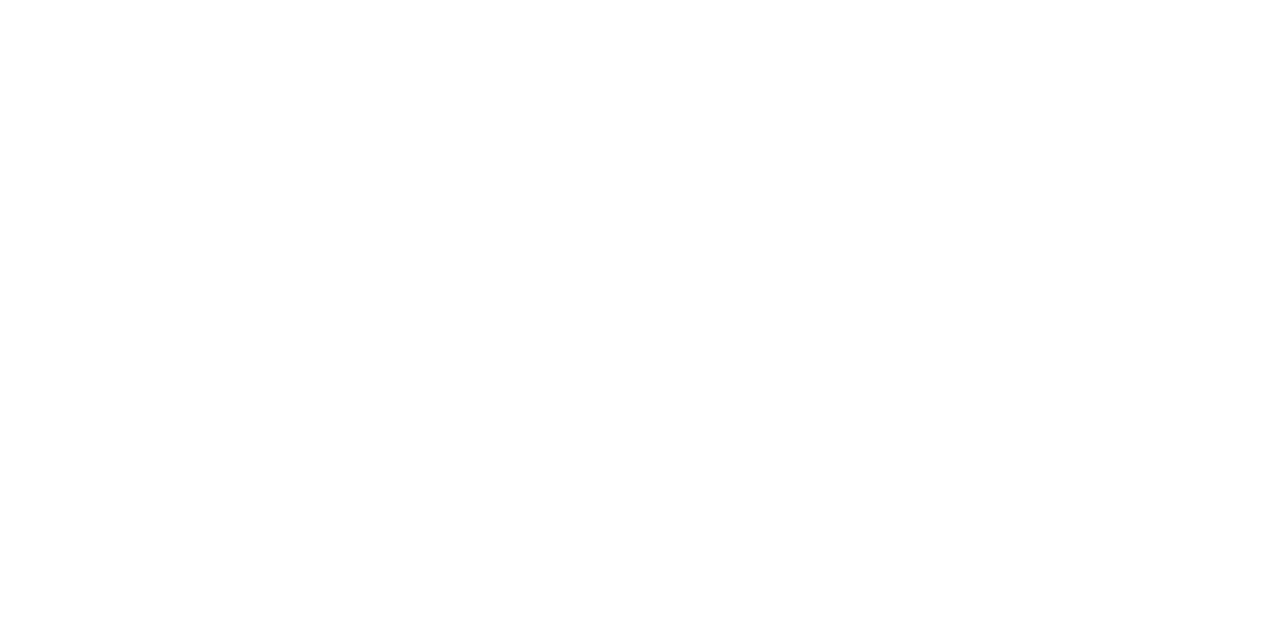
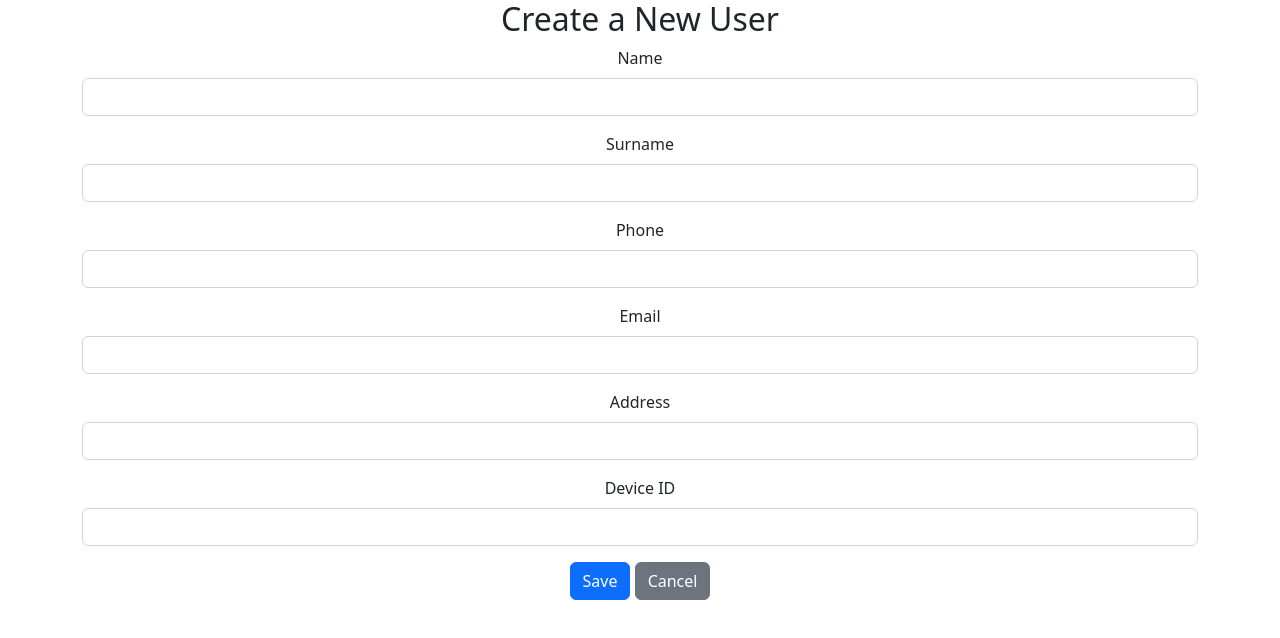
Before and after one commit to mertdogramaci/OdoScan, a React (Create React App) app in the folder frontend/: page /user/1 in a window 1280 px wide. Before the commit this address had no page. Shown: the top 638 px of the page. Built offline with nearby package versions, Linux system fonts and the light colour scheme; no server answers.

Commit message:
done something

```diff
--- a/frontend/src/App.js
+++ b/frontend/src/App.js
@@ -7,6 +7,8 @@
 import VehiclesOfUserPage from './components/pages/VehiclesOfUserPage';
 import OdometerLogsPage from './components/pages/OdometerLogsPage';
 import OdometerLogsOfVehiclePage from './components/pages/OdometerLogsOfVehiclePage';
+import EditUser from './components/pages/EditUser';
+import EditVehicle from './components/pages/EditVehicle';
 
 
 function App() {
@@ -20,6 +22,10 @@
           <Route exact element={<VehiclesOfUserPage />} path={"/vehicle/userId/:id"}/>
           <Route exact element={<OdometerLogsPage />} path={"/odometerLog"}/>
           <Route exact element={<OdometerLogsOfVehiclePage />} path={"/odometerLog/vehicleId/:id"}/>
+          <Route exact element={<EditUser />} path={'/user/:id'} />
+          <Route exact element={<EditUser />} path={"/user/create"} />
+          <Route exact element={<EditVehicle/>} path={"/vehicle/create"}/>
+          <Route exact element={<EditVehicle/>} path={"/vehicle/:id"}/>
         </Routes>
       </BrowserRouter>
     </div>
--- /dev/null
+++ b/frontend/src/components/pages/EditUser.js
@@ -0,0 +1,95 @@
+import React, { useEffect, useState } from "react";
+import { useNavigate, useParams, Link } from "react-router-dom";
+import { Button, Container, Form, FormGroup, Input, Label } from 'reactstrap';
+
+function EditUser() {
+    const initialUserState = {
+        name: "",
+        surname: "",
+        phone: "",
+        mail: "",
+        address: "",
+        deviceId: ""
+    };
+
+    const [user, setUser] = useState(initialUserState);
+    const navigate = useNavigate();
+    const { id } = useParams();
+
+    useEffect(
+        () => {
+            if (id !== undefined) {
+                fetch(`/user/${id}`).then(response => response.json()).then(data => setUser(data));
+            }
+        }, [id, setUser, user]
+    );
+
+    const handleChange = (event) => {
+        const { name, value } = event.target
+
+        setUser({ ...user, [name]: value })
+    }
+
+    const handleSubmit = async (event) => {
+        event.preventDefault();
+
+        await fetch('/user' + (user.id ? '/' + user.id : ''), {
+            method: (user.id) ? 'PUT' : 'POST',
+            headers: {
+                'Accept': 'application/json',
+                'Content-Type': 'application/json'
+            },
+            body: JSON.stringify(user)
+        });
+        setUser(initialUserState);
+        navigate('/user');
+    }
+
+    const title = <h2>{user.id ? 'Edit User' : 'Create a New User'}</h2>;
+
+    return (
+        <div>
+            <Container>
+                {title}
+                <Form onSubmit={handleSubmit}>
+                    <FormGroup>
+                        <Label for="name">Name</Label>
+                        <Input type="text" name="name" id="name" value={user.name || ''}
+                            onChange={handleChange} autoComplete="name" />
+                    </FormGroup>
+                    <FormGroup>
+                        <Label for="surname">Surname</Label>
+                        <Input type="text" name="surname" id="surname" value={user.surname || ''}
+                            onChange={handleChange} autoComplete="surname" />
+                    </FormGroup>
+                    <FormGroup>
+                        <Label for="phone">Phone</Label>
+                        <Input type="text" name="phone" id="phone" value={user.phone || ''}
+                            onChange={handleChange} autoComplete="phone" />
+                    </FormGroup>
+                    <FormGroup>
+                        <Label for="mail">Email</Label>
+                        <Input type="text" name="mail" id="mail" value={user.mail || ''}
+                            onChange={handleChange} autoComplete="email" />
+                    </FormGroup>
+                    <FormGroup>
+                        <Label for="address">Address</Label>
+                        <Input type="text" name="address" id="address" value={user.address || ''}
+                            onChange={handleChange} autoComplete="address" />
+                    </FormGroup>
+                    <FormGroup>
+                        <Label for="deviceId">Device ID</Label>
+                        <Input type="text" name="deviceId" id="deviceId" value={user.deviceId || ''}
+                            onChange={handleChange} autoComplete="deviceId" />
+                    </FormGroup>
+                    <FormGroup>
+                        <Button color="primary" type="submit">Save</Button>{' '}
+                        <Button color="secondary" tag={Link} to="/user">Cancel</Button>
+                    </FormGroup>
+                </Form>
+            </Container>
+        </div>
+    );
+}
+
+export default EditUser;
--- /dev/null
+++ b/frontend/src/components/pages/EditVehicle.js
@@ -0,0 +1,95 @@
+import React, { useEffect, useState } from "react";
+import { useNavigate, useParams, Link } from "react-router-dom";
+import { Button, Container, Form, FormGroup, Input, Label } from 'reactstrap';
+
+function EditVehicle() {
+    const initialVehicleState = {
+        name: "",
+        surname: "",
+        phone: "",
+        mail: "",
+        address: "",
+        deviceId: ""
+    };
+
+    const [user, setUser] = useState(initialUserState);
+    const navigate = useNavigate();
+    const { id } = useParams();
+
+    useEffect(
+        () => {
+            if (id !== undefined) {
+                fetch(`/user/${id}`).then(response => response.json()).then(data => setUser(data));
+            }
+        }, [id, setUser, user]
+    );
+
+    const handleChange = (event) => {
+        const { name, value } = event.target
+
+        setUser({ ...user, [name]: value })
+    }
+
+    const handleSubmit = async (event) => {
+        event.preventDefault();
+
+        await fetch('/user' + (user.id ? '/' + user.id : ''), {
+            method: (user.id) ? 'PUT' : 'POST',
+            headers: {
+                'Accept': 'application/json',
+                'Content-Type': 'application/json'
+            },
+            body: JSON.stringify(user)
+        });
+        setUser(initialUserState);
+        navigate('/user');
+    }
+
+    const title = <h2>{user.id ? 'Edit User' : 'Create a New User'}</h2>;
+
+    return (
+        <div>
+            <Container>
+                {title}
+                <Form onSubmit={handleSubmit}>
+                    <FormGroup>
+                        <Label for="name">Name</Label>
+                        <Input type="text" name="name" id="name" value={user.name || ''}
+                            onChange={handleChange} autoComplete="name" />
+                    </FormGroup>
+                    <FormGroup>
+                        <Label for="surname">Surname</Label>
+                        <Input type="text" name="surname" id="surname" value={user.surname || ''}
+                            onChange={handleChange} autoComplete="surname" />
+                    </FormGroup>
+                    <FormGroup>
+                        <Label for="phone">Phone</Label>
+                        <Input type="text" name="phone" id="phone" value={user.phone || ''}
+                            onChange={handleChange} autoComplete="phone" />
+                    </FormGroup>
+                    <FormGroup>
+                        <Label for="mail">Email</Label>
+                        <Input type="text" name="mail" id="mail" value={user.mail || ''}
+                            onChange={handleChange} autoComplete="email" />
+                    </FormGroup>
+                    <FormGroup>
+                        <Label for="address">Address</Label>
+                        <Input type="text" name="address" id="address" value={user.address || ''}
+                            onChange={handleChange} autoComplete="address" />
+                    </FormGroup>
+                    <FormGroup>
+                        <Label for="deviceId">Device ID</Label>
+                        <Input type="text" name="deviceId" id="deviceId" value={user.deviceId || ''}
+                            onChange={handleChange} autoComplete="deviceId" />
+                    </FormGroup>
+                    <FormGroup>
+                        <Button color="primary" type="submit">Save</Button>{' '}
+                        <Button color="secondary" tag={Link} to="/user">Cancel</Button>
+                    </FormGroup>
+                </Form>
+            </Container>
+        </div>
+    );
+}
+
+export default EditVehicle;
--- a/frontend/src/components/pages/OdometerLogsOfVehiclePage.js
+++ b/frontend/src/components/pages/OdometerLogsOfVehiclePage.js
@@ -29,7 +29,7 @@
       <header className="App-header">
         <div className="App-intro">
           <AppNavbar/>
-          <h2>Odometer Logs For Vehicle: {vehicle.brand} {vehicle.model}</h2>
+          <h2>Odometer Logs For Vehicle: <br/> {vehicle.brand} {vehicle.model}</h2>
           <OdometerLogTable odometerLogs={odometerLogs} setOdometerLogs={setOdometerLogs}/>
           <Button tag={Link} to={"/vehicle/create"}>Add Vehicle</Button>
         </div>
```
Also changed, not shown: frontend/src/components/pages/EditOdometerLog.js (added).
